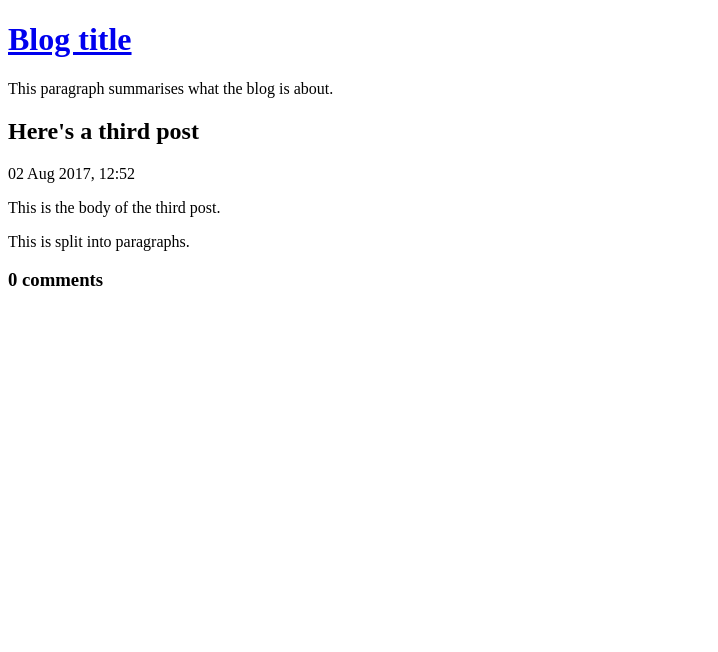
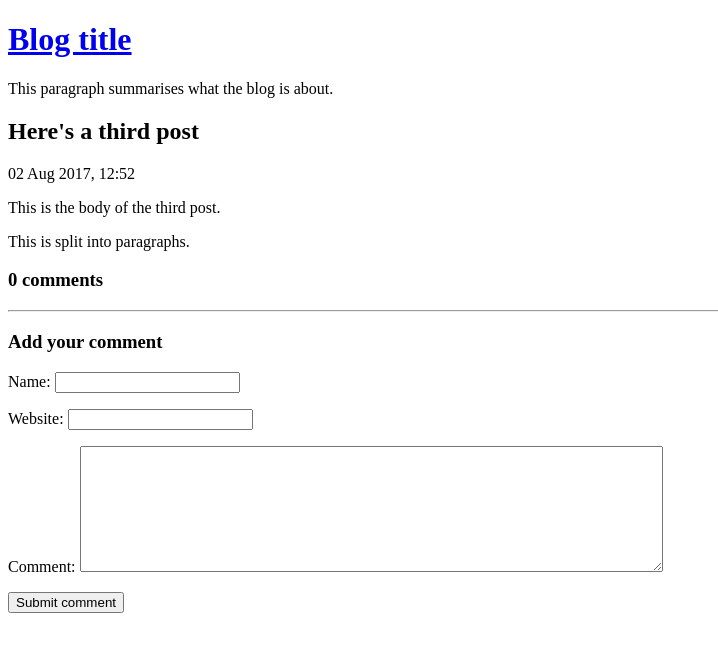
Before and after one commit to rifazn/making-a-blog-site, a PHP site: page /view-post.php?post_id=3 in a window 1280 px wide. Shown: the top 652 px of the page, without its empty margins (0-718 px from the left). Run offline with PHP 8.4, Linux system fonts and the light colour scheme; data comes from the database, SQL or seed files in the repository; both versions use the stored data as it was after the commit.

Commit message:
There's a fully working comment form now. Completes part 5 of ilovephp: https://ilovephp.jondh.me.uk/en/tutorial/make-your-own-blog/commenting-form

```diff
--- a/lib/common.php
+++ b/lib/common.php
@@ -56,6 +56,23 @@ function convertSqlDate($sqlDate)
     /* @var $date DateTime */
     $date = DateTime::createFromFormat('Y-m-d H:i:s', $sqlDate);
     return $date->format('d M Y, H:i');
+}
+
+function getSqlDateForNow()
+{
+    return date('Y-m-d H:i:s');
+}
+
+/**
+ * Converts unsafe text to safe, paragraphed, HTML
+ *
+ * @param string $text
+ * @return string
+ */
+function convertNewlinesToParagraphs($text)
+{
+    $escaped = htmlEscape($text);
+    return '<p>' . str_replace("\n", "</p><p>", $escaped) . '</p>';
 }
 
 function redirectAndExit($script)
--- a/lib/view-post.php
+++ b/lib/view-post.php
@@ -34,3 +34,61 @@ function getPostRow(PDO $pdo, $postId)
 
     return $row;
 }
+
+/**
+ * Writes a comment to a particular post
+ *
+ * @param PDO $pdo
+ * @param integer $postId
+ * @param array $commentData
+ * @return array
+ */
+function addCommentToPost(PDO $pdo, $postId, array $commentData)
+{
+    $errors = array();
+
+    // Do some validation
+    if (empty($commentData['name']))
+    {
+        $errors['name'] = 'A comment is required';
+    }
+    if (empty($commentData['text']))
+    {
+        $errors['text'] = 'A comment is required';
+    }
+
+    // If we are error free, try writing the comment
+    if (!$errors)
+    {
+        $sql = "
+            INSERT INTO
+                comment
+            (name, website, text, created_at, post_id)
+            VALUES(:name, :website, :text, :created_at, :post_id)
+        ";
+        $stmt = $pdo->prepare($sql);
+        if ($stmt === false)
+        {
+            throw new Exception('Cannot prepare statement to insert comment');
+        }
+
+        $result = $stmt->execute(
+            array_merge($commentData,
+                        array('post_id' => $postId, 'created_at' => getSqlDateForNow(), )
+            )
+        );
+
+        if ($result === false)
+        {
+            // @todo This renders a database-level message to the user, fix this
+            $errorInfo = $pdo->errorInfo();
+            if ($errorInfo)
+            {
+                $errors[] = $errorInfo[2];
+            }
+        }
+
+    }
+
+    return $errors;
+}
--- a/templates/comment-form.php
+++ b/templates/comment-form.php
@@ -1,5 +1,13 @@
+<?php
+/**
+ * @var $errors string
+ * @var $commentData array
+ */
+?>
+
 <?php // We'll use a rule-off for now, to separate page sections ?>
 <hr />
+
 <?php // Report any errors in a bullet-point list ?>
 <?php if ($errors): ?>
     <div style="border: 1px solid #ff6666; padding: 6px;">
@@ -10,7 +18,9 @@
         </ul>
     </div>
 <?php endif ?>
+
 <h3>Add your comment</h3>
+
 <form method="post">
     <p>
         <label for="comment-name">
@@ -20,6 +30,7 @@
             type="text"
             id="comment-name"
             name="comment-name"
+            value="<?php echo htmlEscape($commentData['name']) ?>"
         />
     </p>
     <p>
@@ -30,6 +41,7 @@
             type="text"
             id="comment-website"
             name="comment-website"
+            value="<?php echo htmlEscape($commentData['website']) ?>"
         />
     </p>
     <p>
@@ -41,7 +53,8 @@
             name="comment-text"
             rows="8"
             cols="70"
-        ></textarea>
+        ><?php echo htmlEscape($commentData['text']) ?></textarea>
     </p>
+
     <input type="submit" value="Submit comment" />
 </form>
--- a/view-post.php
+++ b/view-post.php
@@ -25,9 +25,35 @@ if (!$row)
     redirectAndExit('index.php?not-found=1');
 }
 
-// Swap carriage returns for paragraph breaks
-$bodyText = htmlEscape($row['body']);
-$paraText = str_replace("\n", "</p><p>", $bodyText);
+$errors = null;
+if ($_POST)
+{
+    $commentData = array(
+        'name' => $_POST['comment-name'],
+        'website' => $_POST['comment-website'],
+        'text' => $_POST['comment-text'],
+    );
+    $errors = addCommentToPost(
+        $pdo,
+        $postId,
+        $commentData
+    );
+
+    // If there are errors redirect back to self and redisplay
+    if (!$errors)
+    {
+        redirectAndExit('view-post.php?post_id=' . $postId);
+    }
+}
+else
+{
+    $commentData = array(
+        'name' => '',
+        'website' => '',
+        'text' => '',
+    );
+}
+
 ?>
 <!DOCTYPE html>
 <html>
@@ -47,10 +73,8 @@ $paraText = str_replace("\n", "</p><p>", $bodyText);
         <div>
             <?php echo convertSqlDate($row['created_at']) ?>
         </div>
-        <p>
-            <?php // This is already escaped, so doesn't need further escaping ?>
-            <?php echo $paraText ?>
-        </p>
+        <?php // This is already escaped, so doesn't need further escaping ?>
+        <?php echo convertNewlinesToParagraphs($row['body']) ?>
 
         <h3><?php echo countCommentsForPost($postId) ?> comments</h3>
 
@@ -65,9 +89,12 @@ $paraText = str_replace("\n", "</p><p>", $bodyText);
                     <?php echo convertSqlDate($comment['created_at']) ?>
                 </div>
                 <div class="comment-body">
-                    <?php echo htmlEscape($comment['text']) ?>
-                </div>
+                    <?php // This is already escaped ?>
+                    <?php echo convertNewlinesToParagraphs($comment['text']) ?>
+</div>
             </div>
         <?php endforeach ?>
+
+        <?php require 'templates/comment-form.php' ?>
     </body>
 </html>
```
Also changed, not shown: install.php (+3 -70 lines), lib/install.php (added, +75 -0 lines), data/data.sqlite, 1 other file.
